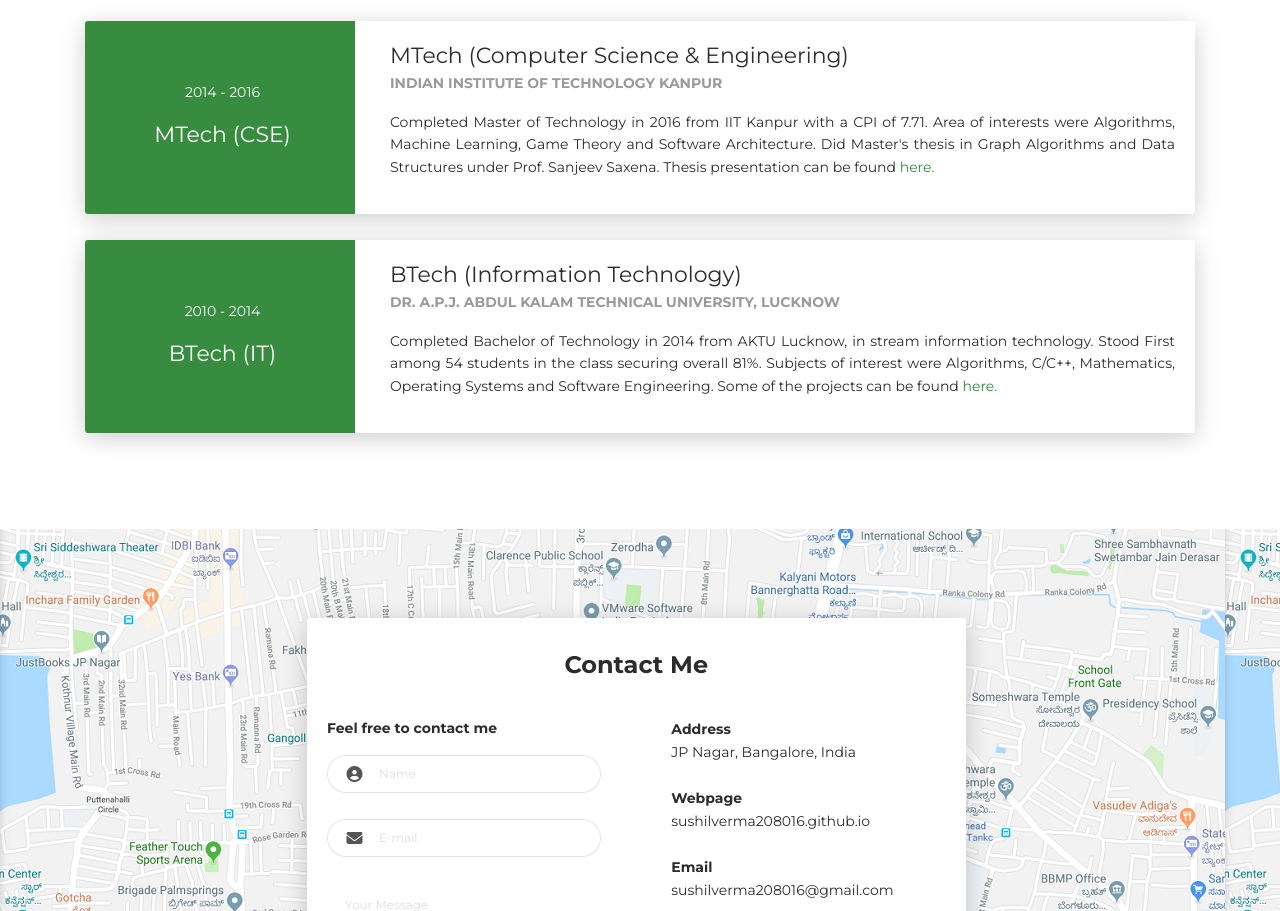
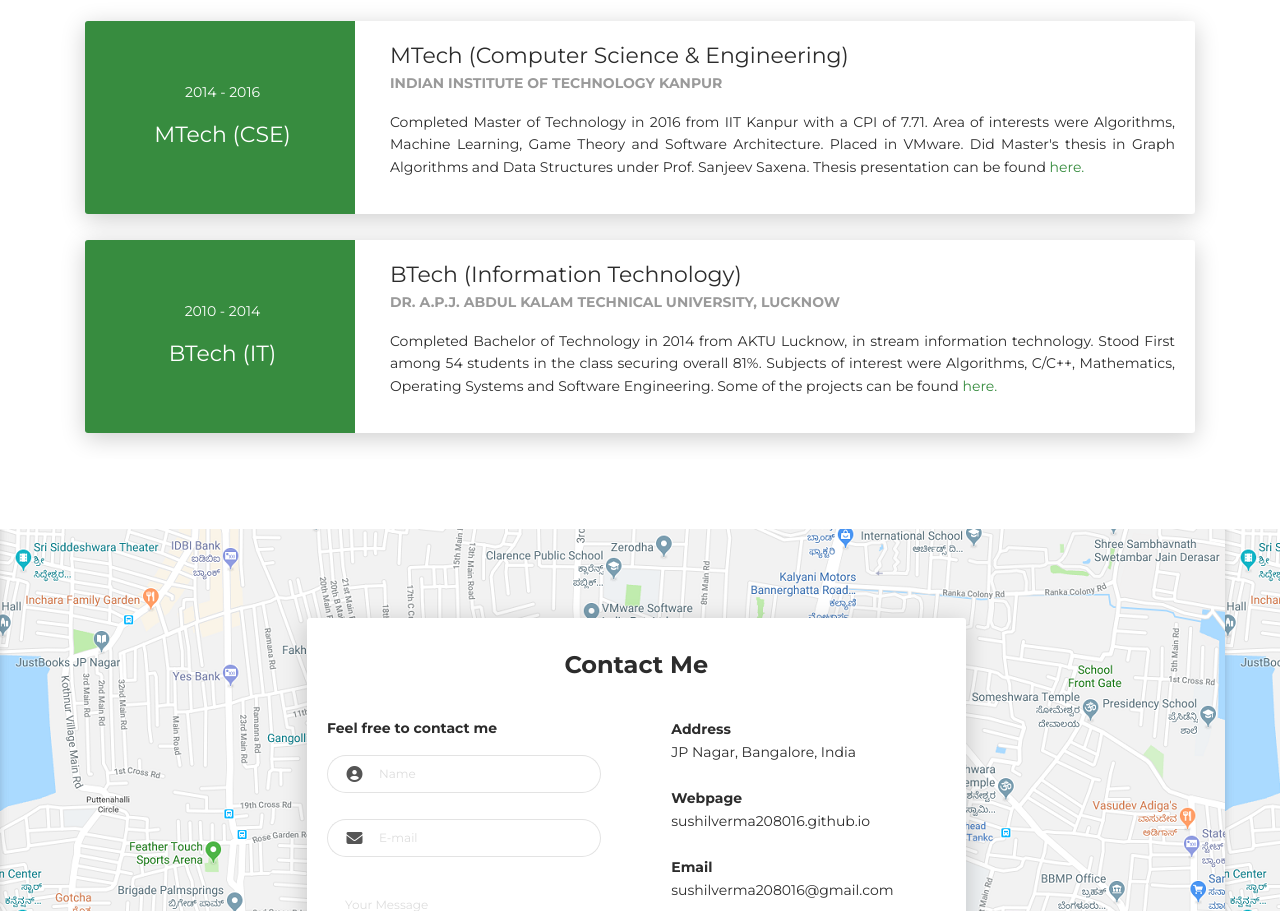
Before and after one commit to sushilverma208016/sushilverma208016.github.io, a plain HTML site: page index.html in a window 1280 px wide. Shown: the part 2054-2965 px from the top of the page. Drawn offline with Linux system fonts and the light colour scheme.

Commit message:
Update index.html

```diff
--- a/index.html
+++ b/index.html
@@ -339,7 +339,7 @@
           <div class="card-body">
             <div class="h5">MTech (Computer Science & Engineering) </div>
             <p class="category">Indian Institute of Technology Kanpur </p>
-            <p> Completed Master of Technology in 2016 from IIT Kanpur with a CPI of 7.71. Area of interests were Algorithms, Machine Learning, Game Theory and Software Architecture. Did Master's thesis in Graph Algorithms and Data Structures under Prof. Sanjeev Saxena. Thesis presentation can be found <a href="https://drive.google.com/open?id=0B-DtdlmwghgndHY4RDV4UFBXOHc"> here. </a> </p>
+            <p> Completed Master of Technology in 2016 from IIT Kanpur with a CPI of 7.71. Area of interests were Algorithms, Machine Learning, Game Theory and Software Architecture. Placed in VMware. Did Master's thesis in Graph Algorithms and Data Structures under Prof. Sanjeev Saxena. Thesis presentation can be found <a href="https://drive.google.com/open?id=0B-DtdlmwghgndHY4RDV4UFBXOHc"> here. </a> </p>
           </div>
         </div>
       </div>
```
